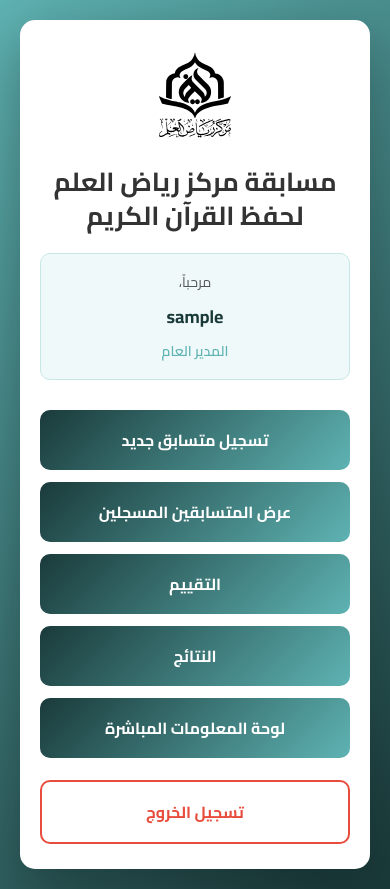
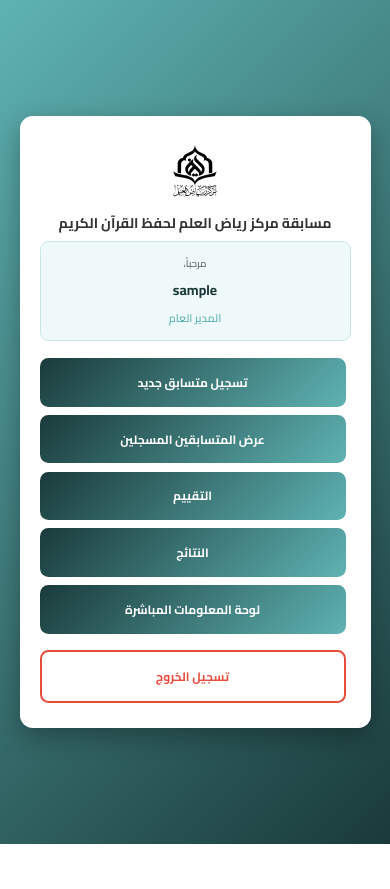
Before and after one commit to hamzaconcepts-eng/qce1447, a Next.js app: page /dashboard in a window 390 px wide. After the commit the page ends 844 px from the top, so only its background shows below. Built offline with nearby package versions, Linux system fonts and the light colour scheme; sample sign-in values are in the browser's storage.

Commit message:
Make live stats page fully responsive for all devices

```diff
--- a/src/app/dashboard/page.tsx
+++ b/src/app/dashboard/page.tsx
@@ -48,47 +48,56 @@ export default function DashboardPage() {
   return (
     <>
       <style jsx global>{`
+        * {
+          margin: 0;
+          padding: 0;
+          box-sizing: border-box;
+        }
+
+        html, body {
+          height: 100vh;
+          width: 100vw;
+          overflow: hidden;
+          font-family: 'Cairo', sans-serif;
+        }
+
         body {
           background: linear-gradient(135deg, #5fb3b3 0%, #1a3a3a 100%);
-          min-height: 100vh;
-        }
-
-        .app-container {
-          background: #ffffff;
-          padding: 40px;
-          border-radius: 20px;
-          box-shadow: 0 20px 60px rgba(0,0,0,0.3);
-          width: 100%;
-          max-width: 1400px;
-        }
-
-        @media (max-width: 480px) {
-          .app-container {
-            padding: 25px 20px;
-            border-radius: 15px;
-          }
         }
       `}</style>
 
       <div style={{
-        minHeight: '100vh',
+        height: '100vh',
+        width: '100vw',
         display: 'flex',
         justifyContent: 'center',
         alignItems: 'center',
-        padding: '20px',
+        padding: 'clamp(10px, 2vh, 20px)',
         background: 'linear-gradient(135deg, #5fb3b3 0%, #1a3a3a 100%)'
       }}>
 
-        <div className="app-container">
+        <div style={{
+          background: '#ffffff',
+          padding: 'clamp(20px, 3vh, 40px) clamp(20px, 3vw, 40px)',
+          borderRadius: 'clamp(10px, 1.5vh, 20px)',
+          boxShadow: '0 1vh 3vh rgba(0,0,0,0.3)',
+          width: '100%',
+          maxWidth: 'clamp(350px, 90vw, 700px)',
+          maxHeight: '95vh',
+          overflow: 'hidden',
+          display: 'flex',
+          flexDirection: 'column'
+        }}>
 
           {/* Logo */}
           <div style={{
-            width: '100px',
-            height: '100px',
-            margin: '0 auto 20px',
+            width: 'clamp(60px, 10vw, 100px)',
+            height: 'clamp(60px, 10vw, 100px)',
+            margin: '0 auto clamp(10px, 1.5vh, 20px)',
             display: 'flex',
             alignItems: 'center',
-            justifyContent: 'center'
+            justifyContent: 'center',
+            flexShrink: 0
           }}>
             <Image
               src="/images/logo.svg"
@@ -103,11 +112,12 @@ export default function DashboardPage() {
           {/* Title */}
           <h1 style={{
             color: '#333333',
-            marginBottom: '10px',
-            fontSize: '26px',
+            marginBottom: 'clamp(5px, 1vh, 10px)',
+            fontSize: 'clamp(14px, 2.2vw, 26px)',
             fontWeight: '700',
             lineHeight: '1.3',
-            textAlign: 'center'
+            textAlign: 'center',
+            flexShrink: 0
           }}>
             مسابقة مركز رياض العلم لحفظ القرآن الكريم
           </h1>
@@ -115,25 +125,23 @@ export default function DashboardPage() {
           {/* User Info Header */}
           <div style={{
             background: '#f0f9f9',
-            padding: '15px',
-            borderRadius: '10px',
-            marginTop: '20px',
-            marginBottom: '30px',
+            padding: 'clamp(10px, 1.5vh, 15px)',
+            borderRadius: 'clamp(5px, 1vh, 10px)',
             border: '1px solid #c7e6e6',
-            maxWidth: '500px',
-            margin: '20px auto 30px'
+            marginBottom: 'clamp(15px, 2vh, 25px)',
+            flexShrink: 0
           }}>
             <p style={{
               color: '#555555',
-              fontSize: '14px',
-              marginBottom: '5px',
+              fontSize: 'clamp(10px, 1.2vw, 14px)',
+              marginBottom: 'clamp(3px, 0.5vh, 5px)',
               textAlign: 'center'
             }}>
               مرحباً،
             </p>
             <p style={{
               color: '#1a3a3a',
-              fontSize: '18px',
+              fontSize: 'clamp(14px, 1.6vw, 18px)',
               fontWeight: '700',
               textAlign: 'center'
             }}>
@@ -141,22 +149,24 @@ export default function DashboardPage() {
             </p>
             <p style={{
               color: '#5fb3b3',
-              fontSize: '14px',
+              fontSize: 'clamp(11px, 1.2vw, 14px)',
               fontWeight: '600',
-              marginTop: '5px',
+              marginTop: 'clamp(3px, 0.5vh, 5px)',
               textAlign: 'center'
             }}>
               {getRoleInArabic(user.role)}
             </p>
           </div>
 
-          {/* Main Buttons */}
+          {/* Main Buttons - Scrollable if needed */}
           <div style={{
+            flex: 1,
+            overflowY: 'auto',
+            overflowX: 'hidden',
             display: 'flex',
             flexDirection: 'column',
-            gap: '12px',
-            maxWidth: '500px',
-            margin: '0 auto'
+            gap: 'clamp(8px, 1vh, 12px)',
+            paddingRight: '5px'
           }}>
 
             {/* Register New Competitor - Admin Only */}
@@ -165,19 +175,20 @@ export default function DashboardPage() {
               disabled={!canRegister}
               style={{
                 width: '100%',
-                padding: '15px',
+                padding: 'clamp(10px, 1.5vh, 15px)',
                 background: canRegister
                   ? 'linear-gradient(135deg, #1a3a3a 0%, #5fb3b3 100%)'
                   : '#e0e0e0',
                 color: canRegister ? 'white' : '#999999',
                 border: 'none',
-                borderRadius: '10px',
-                fontSize: '16px',
+                borderRadius: 'clamp(5px, 1vh, 10px)',
+                fontSize: 'clamp(12px, 1.4vw, 16px)',
                 fontWeight: '700',
                 fontFamily: 'Cairo, sans-serif',
                 cursor: canRegister ? 'pointer' : 'not-allowed',
                 transition: 'all 0.2s',
-                opacity: canRegister ? 1 : 0.6
+                opacity: canRegister ? 1 : 0.6,
+                flexShrink: 0
               }}
               onMouseEnter={(e) => canRegister && (e.currentTarget.style.transform = 'translateY(-2px)')}
               onMouseLeave={(e) => (e.currentTarget.style.transform = 'translateY(0)')}
@@ -191,19 +202,20 @@ export default function DashboardPage() {
               disabled={!canView}
               style={{
                 width: '100%',
-                padding: '15px',
+                padding: 'clamp(10px, 1.5vh, 15px)',
                 background: canView
                   ? 'linear-gradient(135deg, #1a3a3a 0%, #5fb3b3 100%)'
                   : '#e0e0e0',
                 color: canView ? 'white' : '#999999',
                 border: 'none',
-                borderRadius: '10px',
-                fontSize: '16px',
+                borderRadius: 'clamp(5px, 1vh, 10px)',
+                fontSize: 'clamp(12px, 1.4vw, 16px)',
                 fontWeight: '700',
                 fontFamily: 'Cairo, sans-serif',
                 cursor: canView ? 'pointer' : 'not-allowed',
                 transition: 'all 0.2s',
-                opacity: canView ? 1 : 0.6
+                opacity: canView ? 1 : 0.6,
+                flexShrink: 0
               }}
               onMouseEnter={(e) => canView && (e.currentTarget.style.transform = 'translateY(-2px)')}
               onMouseLeave={(e) => (e.currentTarget.style.transform = 'translateY(0)')}
@@ -217,19 +229,20 @@ export default function DashboardPage() {
               disabled={!canEvaluate}
               style={{
                 width: '100%',
-                padding: '15px',
+                padding: 'clamp(10px, 1.5vh, 15px)',
                 background: canEvaluate
                   ? 'linear-gradient(135deg, #1a3a3a 0%, #5fb3b3 100%)'
                   : '#e0e0e0',
                 color: canEvaluate ? 'white' : '#999999',
                 border: 'none',
-                borderRadius: '10px',
-                fontSize: '16px',
+                borderRadius: 'clamp(5px, 1vh, 10px)',
+                fontSize: 'clamp(12px, 1.4vw, 16px)',
                 fontWeight: '700',
                 fontFamily: 'Cairo, sans-serif',
                 cursor: canEvaluate ? 'pointer' : 'not-allowed',
                 transition: 'all 0.2s',
-                opacity: canEvaluate ? 1 : 0.6
+                opacity: canEvaluate ? 1 : 0.6,
+                flexShrink: 0
               }}
               onMouseEnter={(e) => canEvaluate && (e.currentTarget.style.transform = 'translateY(-2px)')}
               onMouseLeave={(e) => (e.currentTarget.style.transform = 'translateY(0)')}
@@ -242,16 +255,17 @@ export default function DashboardPage() {
               onClick={() => router.push('/dashboard/results')}
               style={{
                 width: '100%',
-                padding: '15px',
+                padding: 'clamp(10px, 1.5vh, 15px)',
                 background: 'linear-gradient(135deg, #1a3a3a 0%, #5fb3b3 100%)',
                 color: 'white',
                 border: 'none',
-                borderRadius: '10px',
-                fontSize: '16px',
+                borderRadius: 'clamp(5px, 1vh, 10px)',
+                fontSize: 'clamp(12px, 1.4vw, 16px)',
                 fontWeight: '700',
                 fontFamily: 'Cairo, sans-serif',
                 cursor: 'pointer',
-                transition: 'all 0.2s'
+                transition: 'all 0.2s',
+                flexShrink: 0
               }}
               onMouseEnter={(e) => (e.currentTarget.style.transform = 'translateY(-2px)')}
               onMouseLeave={(e) => (e.currentTarget.style.transform = 'translateY(0)')}
@@ -264,16 +278,17 @@ export default function DashboardPage() {
               onClick={() => router.push('/dashboard/live')}
               style={{
                 width: '100%',
-                padding: '15px',
+                padding: 'clamp(10px, 1.5vh, 15px)',
                 background: 'linear-gradient(135deg, #1a3a3a 0%, #5fb3b3 100%)',
                 color: 'white',
                 border: 'none',
-                borderRadius: '10px',
-                fontSize: '16px',
+                borderRadius: 'clamp(5px, 1vh, 10px)',
+                fontSize: 'clamp(12px, 1.4vw, 16px)',
                 fontWeight: '700',
                 fontFamily: 'Cairo, sans-serif',
                 cursor: 'pointer',
-                transition: 'all 0.2s'
+                transition: 'all 0.2s',
+                flexShrink: 0
               }}
               onMouseEnter={(e) => (e.currentTarget.style.transform = 'translateY(-2px)')}
               onMouseLeave={(e) => (e.currentTarget.style.transform = 'translateY(0)')}
@@ -281,22 +296,23 @@ export default function DashboardPage() {
               لوحة المعلومات المباشرة
             </button>
 
-            {/* Back to Login - All Users */}
+            {/* Logout Button */}
             <button
               onClick={handleLogout}
               style={{
                 width: '100%',
-                padding: '15px',
+                padding: 'clamp(10px, 1.5vh, 15px)',
                 background: '#ffffff',
                 color: '#e74c3c',
                 border: '2px solid #e74c3c',
-                borderRadius: '10px',
-                fontSize: '16px',
+                borderRadius: 'clamp(5px, 1vh, 10px)',
+                fontSize: 'clamp(12px, 1.4vw, 16px)',
                 fontWeight: '700',
                 fontFamily: 'Cairo, sans-serif',
                 cursor: 'pointer',
                 transition: 'all 0.2s',
-                marginTop: '10px'
+                marginTop: 'clamp(5px, 1vh, 10px)',
+                flexShrink: 0
               }}
               onMouseEnter={(e) => {
                 e.currentTarget.style.background = '#e74c3c'
```
